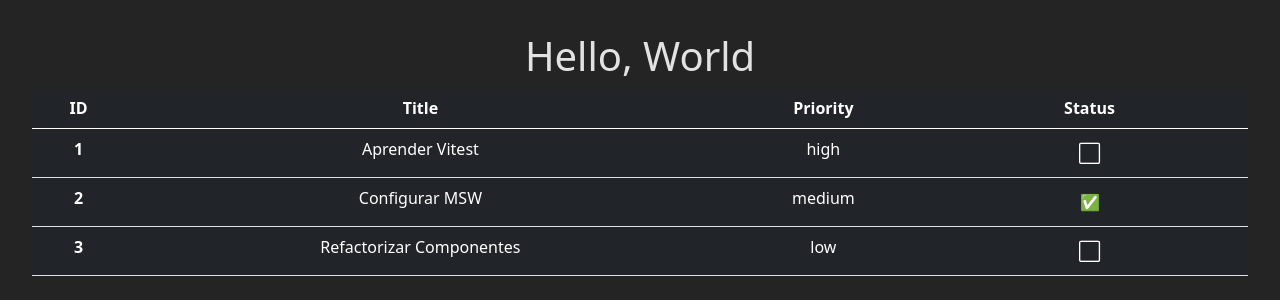
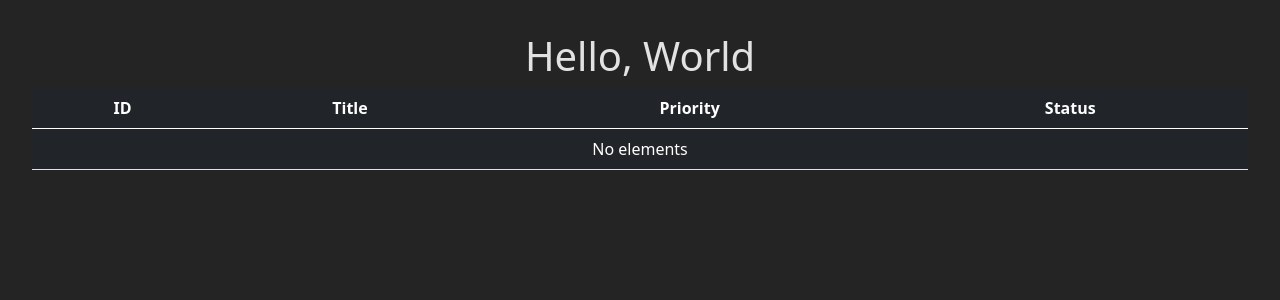
Before and after one commit to salino3/exercises-2026-react-typescript-01, a React (Vite) app: page / in a window 1280 px wide. Shown: the top 300 px of the page. Built offline with nearby package versions, Linux system fonts and the light colour scheme.

Commit message:
save changes

```diff
--- a/src/components/tasks/tasks.component.tsx
+++ b/src/components/tasks/tasks.component.tsx
@@ -10,8 +10,10 @@ export interface Task {
 }
 
 export const fetchTasks = (): Promise<Task[]> => {
-  return new Promise((resolve) => {
+  return new Promise((resolve, reject) => {
+    // reject(new Error("Error 500: No se pudo conectar con el servidor"));
     setTimeout(() => {
+      resolve([]);
       resolve([
         {
           id: "1",
@@ -38,13 +40,30 @@ export const fetchTasks = (): Promise<Task[]> => {
 
 export const TaskManager: React.FC = () => {
   const [taskList, setTaskList] = useState<Task[]>([]);
+  const [loadingCall, setLoaodingCall] = useState<string>("");
 
   useEffect(() => {
-    fetchTasks().then((data: Task[]) => setTaskList(data));
+    setLoaodingCall("Loading...");
+    fetchTasks()
+      .then((data: Task[]) => {
+        setTaskList(data);
+        setLoaodingCall("");
+      })
+      .catch(() => setLoaodingCall("Error, try to refresh the page"));
   }, []);
-  console.log("Array", taskList);
+
+  function handleStatus(id: string) {
+    const newList = taskList.map((task: Task) =>
+      task.id === id ? { ...task, completed: !task.completed } : task,
+    );
+    setTaskList(newList);
+  }
+
   return (
     <div className="containerTasksManager">
+      {loadingCall === "Loading..." ? (
+        loadingCall
+      ) : (
         <table className="table bg-dark text-white">
           <thead>
             <tr>
@@ -55,20 +74,39 @@ export const TaskManager: React.FC = () => {
             </tr>
           </thead>
           <tbody>
-          {taskList &&
-            taskList?.length > 0 &&
+            {taskList && taskList?.length > 0 ? (
               taskList.map((task: Task) => (
                 <tr key={task?.id} className="thBodyTaskList">
                   <th scope="row">{task.id}</th>
-                <td>{task.title}</td>
-                <td>{task.priority}</td>
+                  <td
+                    style={{
+                      textDecorationLine: task.completed ? "line-through" : "",
+                    }}
+                  >
+                    {task.title}
+                  </td>
+                  <td
+                    style={{
+                      textDecorationLine: task.completed ? "line-through" : "",
+                    }}
+                  >
+                    {task.priority}
+                  </td>
                   <td className="tdCompletedTM">
-                  <span>{task.completed ? "✅ " : "⬜"}</span>
+                    <span onClick={() => handleStatus(task.id)}>
+                      {task.completed ? "✅ " : "⬜"}
+                    </span>
                   </td>
                 </tr>
-            ))}
+              ))
+            ) : (
+              <tr className="text-white">
+                <td colSpan={4}>{loadingCall ? loadingCall : "No elements"}</td>
+              </tr>
+            )}
           </tbody>
         </table>
+      )}
     </div>
   );
 };
```
Lines whose indentation alone changed are shown as unchanged.
